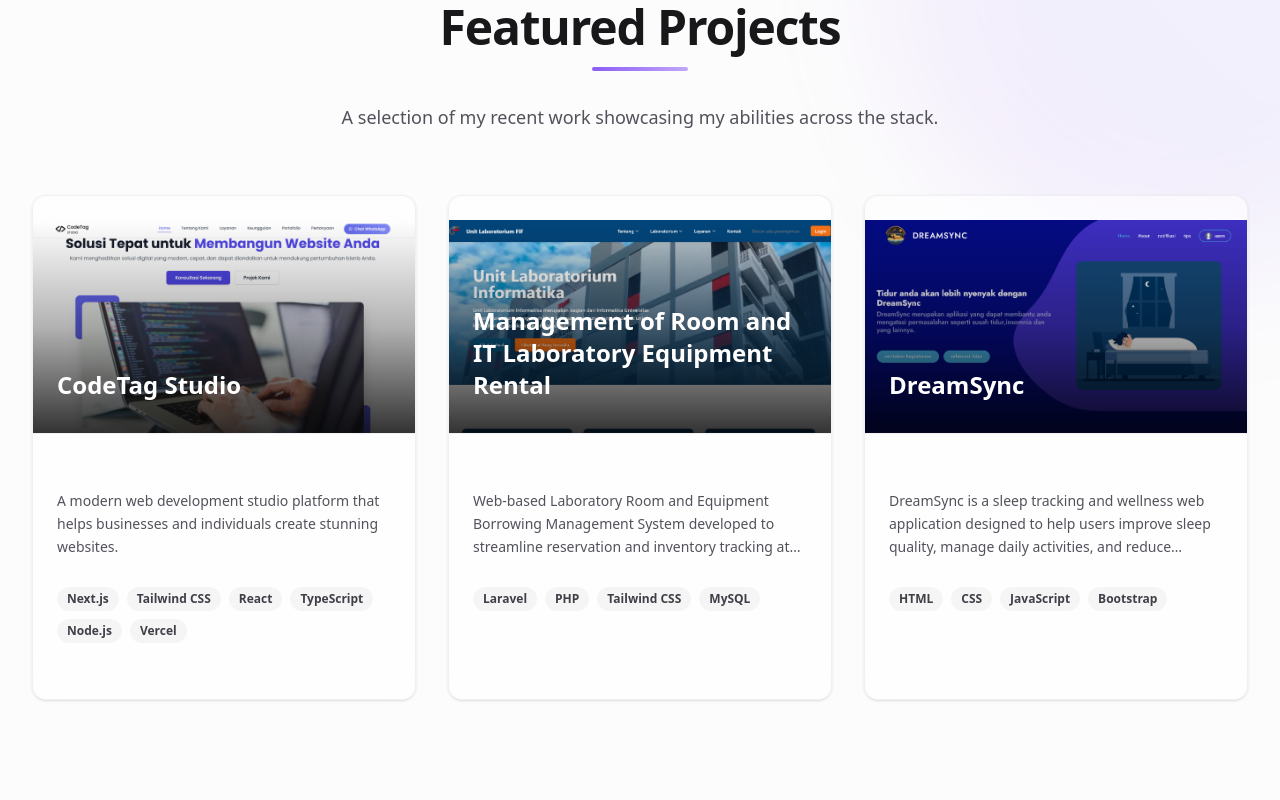
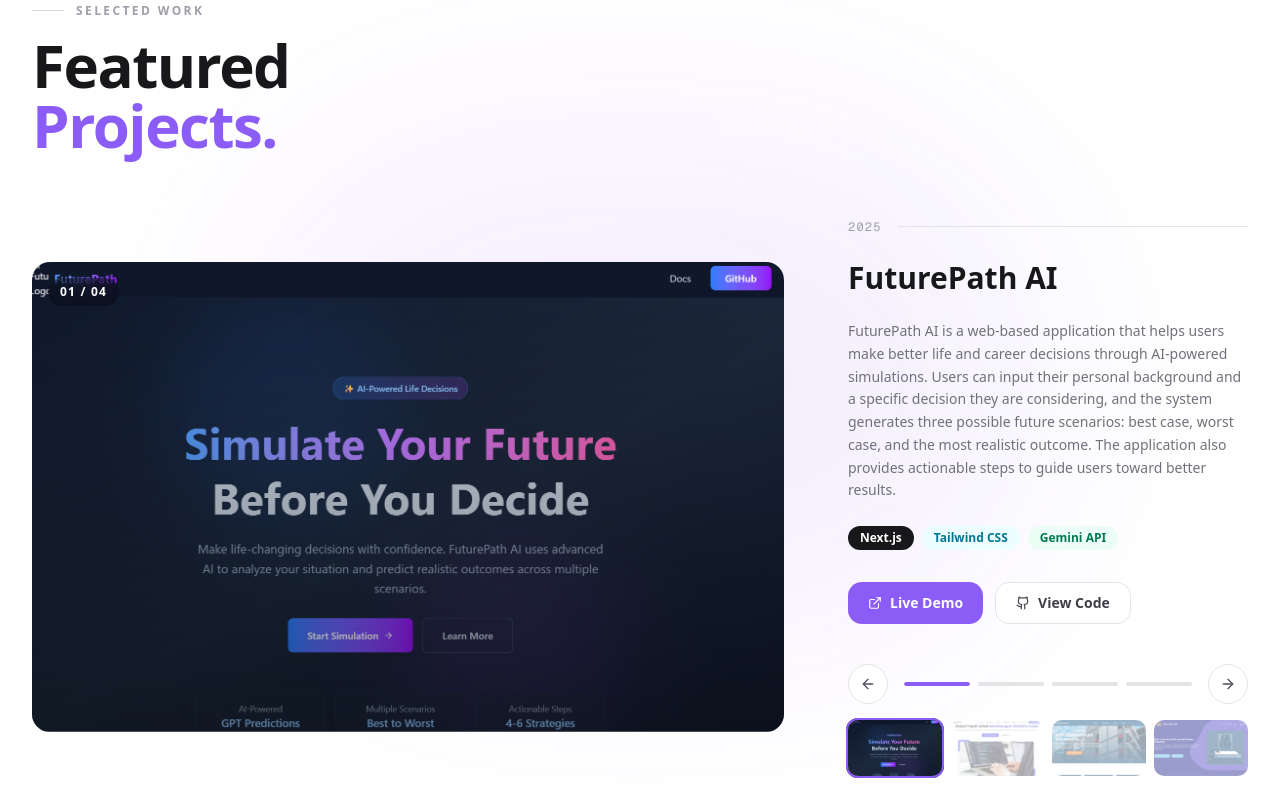
Before and after one commit to faldy03/portofolio, a Next.js app: page / in a window 1280 px wide. Shown: the part 4380-5180 px from the top of the page. Built offline with nearby package versions, Linux system fonts and the light colour scheme.

Commit message:
feat: update porto menambahkan futurepath

```diff
--- a/src/components/Projects.tsx
+++ b/src/components/Projects.tsx
@@ -1,212 +1,329 @@
 "use client";
 
-import { motion } from "framer-motion";
-import { ExternalLink, Github, Code2 } from "lucide-react";
+import { useState } from "react";
+import { motion, AnimatePresence } from "framer-motion";
+import { ExternalLink, Github, ArrowLeft, ArrowRight, Layers } from "lucide-react";
 import Image from "next/image";
-import { Card, CardContent, CardFooter, CardHeader, CardTitle } from "@/components/ui/card";
 import { Badge } from "@/components/ui/badge";
 import { Button } from "@/components/ui/button";
-import {
-  Dialog,
-  DialogContent,
-  DialogDescription,
-  DialogHeader,
-  DialogTitle,
-  DialogTrigger,
-} from "@/components/ui/dialog";
 import { useAccent } from "@/components/ColorContext";
 
 const projects = [
   {
-    title: "CodeTag Studio",
-    description: "A modern web development studio platform that helps businesses and individuals create stunning websites.",
-    image: "/asset/codetag.png",
-    tags: ["Next.js", "Tailwind CSS", "React", "TypeScript", "Node.js", "Vercel"],
-    github: "https://github.com/fauzannaufaldy/ecommerce-next",
-    demo: "https://codetag-ten.vercel.app/"
+    title: "FuturePath AI",
+    description:
+      "FuturePath AI is a web-based application that helps users make better life and career decisions through AI-powered simulations. Users can input their personal background and a specific decision they are considering, and the system generates three possible future scenarios: best case, worst case, and the most realistic outcome. The application also provides actionable steps to guide users toward better results.",
+    image: "/asset/futurepath.png",
+    hasImage: true,
+    gradient: "from-violet-600 via-purple-600 to-indigo-700",
+    icon: "✦",
+    tags: ["Next.js", "Tailwind CSS", "Gemini API"],
+    github: "https://github.com/faldy03/futurepath-ai",
+    demo: "https://futurepath-ai-ivory.vercel.app/",
+    year: "2025",
+    number: "01",
   },
   {
-    title: "Management of Room and IT Laboratory Equipment Rental",
-    description: "Web-based Laboratory Room and Equipment Borrowing Management System developed to streamline reservation and inventory tracking at the Informatics Laboratory of Universitas Telkom Purwokerto. The system provides features for booking lab rooms, borrowing equipment, admin verification, and monitoring borrowing history using Laravel, MySQL, and Tailwind CSS.",
+    title: "CodeTag Studio",
+    description:
+      "A modern web development studio platform that helps businesses and individuals create stunning websites. Built with a focus on performance, accessibility, and a seamless developer experience — deployed on Vercel for instant global delivery.",
+    image: "/asset/codetag.png",
+    hasImage: true,
+    gradient: "from-sky-500 via-blue-600 to-cyan-700",
+    icon: "⬡",
+    tags: ["Next.js", "Tailwind CSS", "React", "TypeScript", "Vercel"],
+    github: "https://github.com/fauzannaufaldy/ecommerce-next",
+    demo: "https://codetag-ten.vercel.app/",
+    year: "2024",
+    number: "02",
+  },
+  {
+    title: "Lab Management System",
+    description:
+      "Web-based Laboratory Room and Equipment Borrowing Management System developed to streamline reservation and inventory tracking at the Informatics Laboratory of Universitas Telkom Purwokerto. Features booking, admin verification, and borrowing history.",
     image: "/asset/lab.png",
+    hasImage: true,
+    gradient: "from-rose-500 via-red-600 to-orange-600",
+    icon: "⬢",
     tags: ["Laravel", "PHP", "Tailwind CSS", "MySQL"],
     github: "https://github.com/fauzannaufaldy/inventory-laravel",
-    demo: "https://www.laboratoriumfif.site/"
+    demo: "https://www.laboratoriumfif.site/",
+    year: "2024",
+    number: "03",
   },
   {
     title: "DreamSync",
-    description: "DreamSync is a sleep tracking and wellness web application designed to help users improve sleep quality, manage daily activities, and reduce insomnia through sleep tips, relaxation features, and smart reminders with a modern and responsive user interface.",
+    description:
+      "DreamSync is a sleep tracking and wellness web application designed to help users improve sleep quality, manage daily activities, and reduce insomnia through sleep tips, relaxation features, and smart reminders — wrapped in a modern and responsive user interface.",
     image: "/asset/dreamsync.png",
+    hasImage: true,
+    gradient: "from-teal-500 via-emerald-600 to-green-700",
+    icon: "◈",
     tags: ["HTML", "CSS", "JavaScript", "Bootstrap"],
     github: "https://github.com/fauzannaufaldy/interactive-dashboard",
-    demo: "#"
-  }
+    demo: "#",
+    year: "2024",
+    number: "04",
+  },
 ];
 
 const tagColors: Record<string, string> = {
-  "Next.js": "bg-zinc-900 text-white dark:bg-zinc-100 dark:text-zinc-900 border-transparent",
-  "Tailwind CSS": "bg-cyan-100 text-cyan-700 dark:bg-cyan-500/20 dark:text-cyan-300 dark:border-cyan-500/30 border-cyan-200",
-  "JavaScript": "bg-yellow-100 text-yellow-700 dark:bg-yellow-500/20 dark:text-yellow-300 dark:border-yellow-500/30 border-yellow-200",
-  "Laravel": "bg-red-100 text-red-700 dark:bg-red-500/20 dark:text-red-300 dark:border-red-500/30 border-red-200",
-  "PHP": "bg-indigo-100 text-indigo-700 dark:bg-indigo-500/20 dark:text-indigo-300 dark:border-indigo-500/30 border-indigo-200",
-  "Bootstrap": "bg-purple-100 text-purple-700 dark:bg-purple-500/20 dark:text-purple-300 dark:border-purple-500/30 border-purple-200",
-  "MySQL": "bg-blue-100 text-blue-700 dark:bg-blue-500/20 dark:text-blue-300 dark:border-blue-500/30 border-blue-200",
-  "HTML": "bg-orange-100 text-orange-700 dark:bg-orange-500/20 dark:text-orange-300 dark:border-orange-500/30 border-orange-200",
-  "CSS": "bg-blue-100 text-blue-700 dark:bg-blue-500/20 dark:text-blue-300 dark:border-blue-500/30 border-blue-200"
-};
-
-const containerVariants = {
-  hidden: { opacity: 0 },
-  visible: {
-    opacity: 1,
-    transition: { staggerChildren: 0.2 },
-  },
-};
-
-const itemVariants = {
-  hidden: { opacity: 0, y: 30 },
-  visible: { opacity: 1, y: 0, transition: { duration: 0.6 } },
+  "Next.js": "bg-zinc-900 text-white dark:bg-white dark:text-zinc-900",
+  "Gemini API": "bg-emerald-50 text-emerald-700 dark:bg-emerald-500/15 dark:text-emerald-300",
+  "Tailwind CSS": "bg-cyan-50 text-cyan-700 dark:bg-cyan-500/15 dark:text-cyan-300",
+  "JavaScript": "bg-yellow-50 text-yellow-700 dark:bg-yellow-500/15 dark:text-yellow-300",
+  "Laravel": "bg-red-50 text-red-700 dark:bg-red-500/15 dark:text-red-300",
+  "PHP": "bg-indigo-50 text-indigo-700 dark:bg-indigo-500/15 dark:text-indigo-300",
+  "Bootstrap": "bg-purple-50 text-purple-700 dark:bg-purple-500/15 dark:text-purple-300",
+  "MySQL": "bg-blue-50 text-blue-700 dark:bg-blue-500/15 dark:text-blue-300",
+  "HTML": "bg-orange-50 text-orange-700 dark:bg-orange-500/15 dark:text-orange-300",
+  "CSS": "bg-sky-50 text-sky-700 dark:bg-sky-500/15 dark:text-sky-300",
+  "React": "bg-cyan-50 text-cyan-700 dark:bg-cyan-500/15 dark:text-cyan-300",
+  "TypeScript": "bg-blue-50 text-blue-800 dark:bg-blue-500/15 dark:text-blue-300",
+  "Vercel": "bg-zinc-100 text-zinc-700 dark:bg-zinc-800 dark:text-zinc-300",
 };
 
 export function Projects() {
   const { accent } = useAccent();
+  const [active, setActive] = useState(0);
+  const [direction, setDirection] = useState(1);
+
+  const goTo = (index: number) => {
+    setDirection(index > active ? 1 : -1);
+    setActive(index);
+  };
+
+  const prev = () => goTo(active === 0 ? projects.length - 1 : active - 1);
+  const next = () => goTo(active === projects.length - 1 ? 0 : active + 1);
+
+  const project = projects[active];
+
+  const slideVariants = {
+    enter: (dir: number) => ({ x: dir > 0 ? 60 : -60, opacity: 0 }),
+    center: { x: 0, opacity: 1, transition: { duration: 0.45, ease: [0.25, 0.46, 0.45, 0.94] } },
+    exit: (dir: number) => ({ x: dir > 0 ? -60 : 60, opacity: 0, transition: { duration: 0.3 } }),
+  };
+
   return (
-    <section id="projects" className="py-20 md:py-32 bg-zinc-50/50 dark:bg-zinc-900/20 relative overflow-hidden">
-      {/* modern background blur */}
-      <div className="absolute top-0 right-0 -z-10 translate-x-1/3 -translate-y-1/3 w-[600px] h-[600px] opacity-20 dark:opacity-10 pointer-events-none">
-        <div className="absolute inset-0 bg-gradient-to-bl from-blue-400 to-purple-500 rounded-full blur-3xl animate-pulse" style={{ animationDuration: '8s' }} />
+    <section id="projects" className="py-20 md:py-32 relative overflow-hidden">
+      {/* Subtle background */}
+      <div className="absolute inset-0 -z-10">
+        <div className="absolute top-1/4 left-1/2 -translate-x-1/2 w-[800px] h-[500px] opacity-[0.07] dark:opacity-[0.12]">
+          <div className={`absolute inset-0 bg-gradient-to-r ${project.gradient} rounded-full blur-[120px] transition-all duration-700`} />
+        </div>
       </div>
 
       <div className="container mx-auto px-4 sm:px-6 lg:px-8">
-        <div className="text-center space-y-4 mb-16 relative">
-          <h2 className="text-3xl md:text-5xl font-bold tracking-tight text-zinc-900 dark:text-zinc-50">
-            Featured Projects
+
+        {/* Section header */}
+        <motion.div
+          initial={{ opacity: 0, y: 20 }}
+          whileInView={{ opacity: 1, y: 0 }}
+          viewport={{ once: true }}
+          transition={{ duration: 0.6 }}
+          className="mb-16"
+        >
+          <div className="flex items-center gap-3 mb-4">
+            <div className="h-px w-8 bg-zinc-300 dark:bg-zinc-700" />
+            <span className="text-xs font-semibold tracking-[0.2em] uppercase text-zinc-400 dark:text-zinc-500">Selected Work</span>
+          </div>
+          <h2 className="text-4xl md:text-6xl font-bold tracking-tight text-zinc-900 dark:text-zinc-50">
+            Featured<br />
+            <span style={{ color: accent.hex }}>Projects.</span>
           </h2>
-          <div
-            className="h-1 w-24 mx-auto rounded-full"
-            style={{ background: `linear-gradient(to right, ${accent.hex}, ${accent.hex}88)` }}
-          />
-          <p className="text-lg text-zinc-600 dark:text-zinc-400 max-w-2xl mx-auto pt-4">
-            A selection of my recent work showcasing my abilities across the stack.
-          </p>
-        </div>
+        </motion.div>
 
+        {/* Main carousel layout */}
+        <div className="grid lg:grid-cols-[1fr_400px] gap-10 lg:gap-16 items-center">
+
+          {/* Left — Image / Visual */}
+          <div className="relative aspect-[4/3] lg:aspect-[16/10] rounded-2xl overflow-hidden bg-zinc-100 dark:bg-zinc-800/60 order-2 lg:order-1">
+            <AnimatePresence custom={direction} mode="wait">
               <motion.div
-          className="grid md:grid-cols-2 lg:grid-cols-3 gap-8"
-          variants={containerVariants}
-          initial="hidden"
-          whileInView="visible"
-          viewport={{ once: true, margin: "-50px" }}
+                key={active}
+                custom={direction}
+                variants={slideVariants}
+                initial="enter"
+                animate="center"
+                exit="exit"
+                className="absolute inset-0"
               >
-          {projects.map((project, index) => (
-            <Dialog key={index}>
-              <DialogTrigger asChild>
-                <motion.div variants={itemVariants} className="group h-full flex cursor-pointer w-full text-left">
-                  <Card className="flex flex-col w-full overflow-hidden border-zinc-200/50 dark:border-zinc-800/50 bg-white/60 dark:bg-zinc-950/60 backdrop-blur-xl transition-all duration-500 hover:shadow-2xl hover:shadow-blue-500/20 hover:-translate-y-2 relative border origin-bottom">
-
-                    {/* Image Placeholder area */}
-                    {/* Project Image */}
-                    <div className="relative aspect-[16/9] overflow-hidden border-b border-zinc-200/50 dark:border-zinc-800/50">
-                      {/* Image */}
+                {project.hasImage ? (
+                  <>
                     <Image
                       src={project.image}
                       alt={project.title}
                       fill
-                        sizes="(max-width: 768px) 100vw, (max-width: 1200px) 50vw, 33vw"
-                        className="object-cover transition-transform duration-500 group-hover:scale-105"
-                        priority={index === 0}
+                      sizes="(max-width: 768px) 100vw, 60vw"
+                      className="object-cover"
+                      priority={active === 0}
                     />
+                    <div className="absolute inset-0 bg-gradient-to-t from-black/40 to-transparent" />
+                  </>
+                ) : (
+                  /* Elegant illustrated placeholder */
+                  <div className={`absolute inset-0 bg-gradient-to-br ${project.gradient}`}>
+                    <div className="absolute inset-0 flex flex-col items-center justify-center gap-6">
+                      {/* Decorative grid */}
+                      <div className="absolute inset-0 opacity-10"
+                        style={{
+                          backgroundImage: "linear-gradient(rgba(255,255,255,0.3) 1px, transparent 1px), linear-gradient(90deg, rgba(255,255,255,0.3) 1px, transparent 1px)",
+                          backgroundSize: "40px 40px"
+                        }}
+                      />
+                      {/* Center icon */}
+                      <div className="relative z-10 text-center">
+                        <div className="text-7xl text-white/30 font-bold select-none mb-4 tracking-tight">
+                          {project.icon}
+                        </div>
+                        <div className="text-white/80 text-xl font-semibold tracking-wide">{project.title}</div>
+                        <div className="text-white/40 text-sm mt-1 tracking-widest uppercase">Preview coming soon</div>
+                      </div>
+                      {/* Corner decoration */}
+                      <div className="absolute bottom-6 right-6 text-white/20 text-xs font-mono">{project.year}</div>
+                    </div>
+                  </div>
+                )}
 
-                      {/* Overlay gradient biar text tetap kebaca */}
-                      <div className="absolute inset-0 bg-gradient-to-t from-black/80 via-black/30 to-transparent z-10" />
+                {/* Project number badge */}
+                <div className="absolute top-4 left-4 bg-black/30 backdrop-blur-md text-white text-xs font-bold px-3 py-1.5 rounded-full tracking-widest">
+                  {project.number} / {String(projects.length).padStart(2, "0")}
+                </div>
+              </motion.div>
+            </AnimatePresence>
+          </div>
 
-                      {/* Title di atas gambar */}
-                      <div className="absolute bottom-0 left-0 right-0 z-20 p-6 translate-y-4 group-hover:translate-y-0 transition-transform duration-500 ease-out">
-                        <h3 className="text-2xl font-bold text-white mb-2">
+          {/* Right — Content */}
+          <div className="order-1 lg:order-2">
+            <AnimatePresence custom={direction} mode="wait">
+              <motion.div
+                key={active}
+                custom={direction}
+                variants={slideVariants}
+                initial="enter"
+                animate="center"
+                exit="exit"
+                className="space-y-6"
+              >
+                {/* Year + number */}
+                <div className="flex items-center gap-4">
+                  <span className="text-xs font-mono text-zinc-400 dark:text-zinc-500 tracking-widest">{project.year}</span>
+                  <div className="h-px flex-1 bg-zinc-200 dark:bg-zinc-700/60" />
+                </div>
+
+                {/* Title */}
+                <h3 className="text-2xl md:text-3xl font-bold text-zinc-900 dark:text-zinc-50 leading-tight">
                   {project.title}
                 </h3>
-                        <div className="flex gap-2 opacity-0 group-hover:opacity-100 transition-opacity duration-500 delay-100">
-                          <span className="text-xs font-medium text-blue-300 uppercase tracking-wider">
-                            Click to view details
-                          </span>
-                        </div>
-                      </div>
-                    </div>
 
-                    <CardContent className="flex-grow space-y-5 pt-8 px-6 pb-8">
-                      <p className="text-zinc-600 dark:text-zinc-400 text-sm leading-relaxed line-clamp-3">
+                {/* Description */}
+                <p className="text-zinc-500 dark:text-zinc-400 text-sm leading-relaxed">
                   {project.description}
                 </p>
 
-                      {/* Tech Stack Tags */}
-                      <div className="flex flex-wrap gap-2 pt-2">
-                        {project.tags.map(tag => (
-                          <Badge
+                {/* Tags */}
+                <div className="flex flex-wrap gap-2">
+                  {project.tags.map((tag) => (
+                    <span
                       key={tag}
-                            variant="secondary"
-                            className={`text-xs px-2.5 py-1 font-semibold border-none \${tagColors[tag] || "bg-zinc-100 dark:bg-zinc-800 text-zinc-700 dark:text-zinc-300"}`}
+                      className={`text-xs font-semibold px-3 py-1 rounded-full ${tagColors[tag] || "bg-zinc-100 text-zinc-600 dark:bg-zinc-800 dark:text-zinc-300"}`}
                     >
                       {tag}
-                          </Badge>
+                    </span>
                   ))}
                 </div>
-                    </CardContent>
-                  </Card>
+
+                {/* CTA Buttons */}
+                <div className="flex flex-wrap gap-3 pt-2">
+                  {project.demo !== "#" && (
+                    <a
+                      href={project.demo}
+                      target="_blank"
+                      rel="noopener noreferrer"
+                      className="inline-flex items-center gap-2 text-sm font-semibold text-white px-5 py-2.5 rounded-xl transition-all duration-300 hover:opacity-90 hover:-translate-y-0.5 active:translate-y-0"
+                      style={{ backgroundColor: accent.hex }}
+                    >
+                      <ExternalLink className="h-3.5 w-3.5" />
+                      Live Demo
+                    </a>
+                  )}
+                  {project.github !== "#" && (
+                    <a
+                      href={project.github}
+                      target="_blank"
+                      rel="noopener noreferrer"
+                      className="inline-flex items-center gap-2 text-sm font-semibold text-zinc-700 dark:text-zinc-300 px-5 py-2.5 rounded-xl border border-zinc-200 dark:border-zinc-700 bg-white dark:bg-zinc-900 transition-all duration-300 hover:border-zinc-400 dark:hover:border-zinc-500 hover:-translate-y-0.5 active:translate-y-0"
+                    >
+                      <Github className="h-3.5 w-3.5" />
+                      View Code
+                    </a>
+                  )}
+                </div>
               </motion.div>
-              </DialogTrigger>
-              <DialogContent className="sm:max-w-[600px] border-zinc-200 dark:border-zinc-800 bg-white/95 dark:bg-zinc-950/95 backdrop-blur-xl">
-                <DialogHeader>
-                  <DialogTitle className="text-2xl font-bold">{project.title}</DialogTitle>
-                </DialogHeader>
-                <div className="relative aspect-[16/9] overflow-hidden rounded-lg mt-2">
-                  <Image
-                    src={project.image}
-                    alt={project.title}
-                    fill
-                    className="object-cover"
-                    sizes="(max-width: 768px) 100vw, 600px"
+            </AnimatePresence>
+
+            {/* Navigation */}
+            <div className="flex items-center gap-4 mt-10">
+              <button
+                onClick={prev}
+                className="w-10 h-10 rounded-full flex items-center justify-center border border-zinc-200 dark:border-zinc-700 bg-white dark:bg-zinc-900 text-zinc-600 dark:text-zinc-400 hover:bg-zinc-50 dark:hover:bg-zinc-800 hover:border-zinc-400 dark:hover:border-zinc-500 transition-all duration-200 active:scale-95"
+                aria-label="Previous project"
+              >
+                <ArrowLeft className="h-4 w-4" />
+              </button>
+
+              {/* Dot indicators */}
+              <div className="flex gap-2 flex-1">
+                {projects.map((_, i) => (
+                  <button
+                    key={i}
+                    onClick={() => goTo(i)}
+                    className="relative h-1 flex-1 rounded-full bg-zinc-200 dark:bg-zinc-700 overflow-hidden transition-all duration-300"
+                    aria-label={`Go to project ${i + 1}`}
+                  >
+                    {i === active && (
+                      <motion.div
+                        layoutId="activeBar"
+                        className="absolute inset-0 rounded-full"
+                        style={{ backgroundColor: accent.hex }}
+                        transition={{ type: "spring", stiffness: 400, damping: 35 }}
                       />
+                    )}
+                  </button>
+                ))}
               </div>
-                <div className="space-y-4 py-4">
-                  <DialogDescription className="text-base text-zinc-600 dark:text-zinc-300 leading-relaxed">
-                    {project.description}
-                  </DialogDescription>
-                  <div className="space-y-3">
-                    <h4 className="text-sm font-semibold text-zinc-900 dark:text-zinc-100">Technologies Used</h4>
-                    <div className="flex flex-wrap gap-2">
-                      {project.tags.map(tag => (
-                        <Badge
-                          key={tag}
-                          variant="secondary"
-                          className={`text-xs px-3 py-1 font-semibold border-none \${tagColors[tag] || "bg-zinc-100 dark:bg-zinc-800 text-zinc-700 dark:text-zinc-300"}`}
+
+              <button
+                onClick={next}
+                className="w-10 h-10 rounded-full flex items-center justify-center border border-zinc-200 dark:border-zinc-700 bg-white dark:bg-zinc-900 text-zinc-600 dark:text-zinc-400 hover:bg-zinc-50 dark:hover:bg-zinc-800 hover:border-zinc-400 dark:hover:border-zinc-500 transition-all duration-200 active:scale-95"
+                aria-label="Next project"
               >
-                          {tag}
-                        </Badge>
+                <ArrowRight className="h-4 w-4" />
+              </button>
+            </div>
+
+            {/* Project thumbnails strip */}
+            <div className="flex gap-2 mt-4">
+              {projects.map((p, i) => (
+                <button
+                  key={i}
+                  onClick={() => goTo(i)}
+                  className={`relative h-14 flex-1 rounded-lg overflow-hidden transition-all duration-300 ${i === active ? "ring-2 opacity-100" : "opacity-40 hover:opacity-70"}`}
+                  style={i === active ? { ringColor: accent.hex, outlineColor: accent.hex, outline: `2px solid ${accent.hex}` } : {}}
+                  aria-label={p.title}
+                >
+                  {p.hasImage ? (
+                    <Image src={p.image} alt={p.title} fill sizes="120px" className="object-cover" />
+                  ) : (
+                    <div className={`absolute inset-0 bg-gradient-to-br ${p.gradient} flex items-center justify-center`}>
+                      <span className="text-white/60 text-lg">{p.icon}</span>
+                    </div>
+                  )}
+                </button>
               ))}
             </div>
           </div>
         </div>
-                <div className="flex flex-wrap gap-3 pt-4 border-t border-zinc-200 dark:border-zinc-800">
-                  <Button
-                    variant="default"
-                    className="flex-1 text-white gap-2"
-                    style={{ backgroundColor: accent.hex }}
-                    asChild
-                  >
-                    <a href={project.demo} target="_blank" rel="noopener noreferrer">
-                      <ExternalLink className="h-4 w-4" /> Live Demo
-                    </a>
-                  </Button>
-                  <Button variant="outline" className="flex-1 border-zinc-200 dark:border-zinc-700 hover:bg-zinc-100 dark:hover:bg-zinc-800 gap-2" asChild>
-                    <a href={project.github} target="_blank" rel="noopener noreferrer">
-                      <Github className="h-4 w-4" /> Code
-                    </a>
-                  </Button>
-                </div>
-              </DialogContent>
-            </Dialog>
-          ))}
-        </motion.div>
       </div>
     </section>
   );
```
Also changed, not shown: public/asset/futurepath.png (added). Lines whose indentation alone changed are shown as unchanged.
